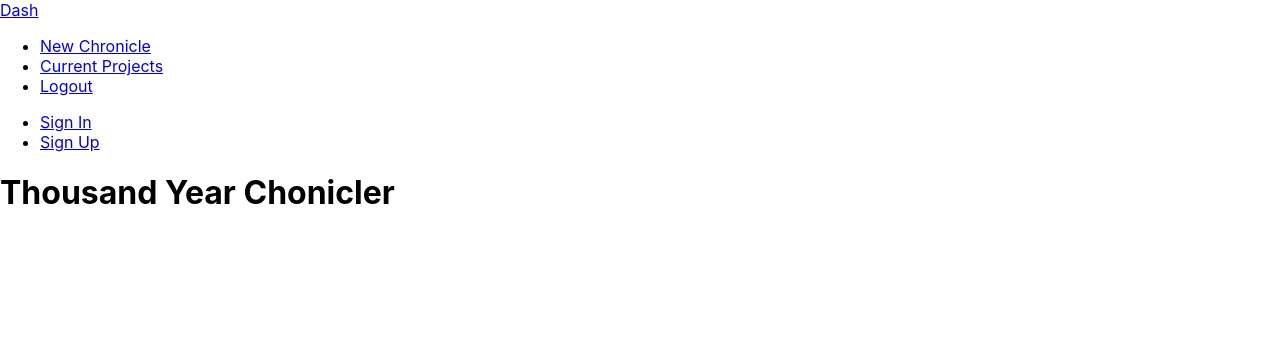
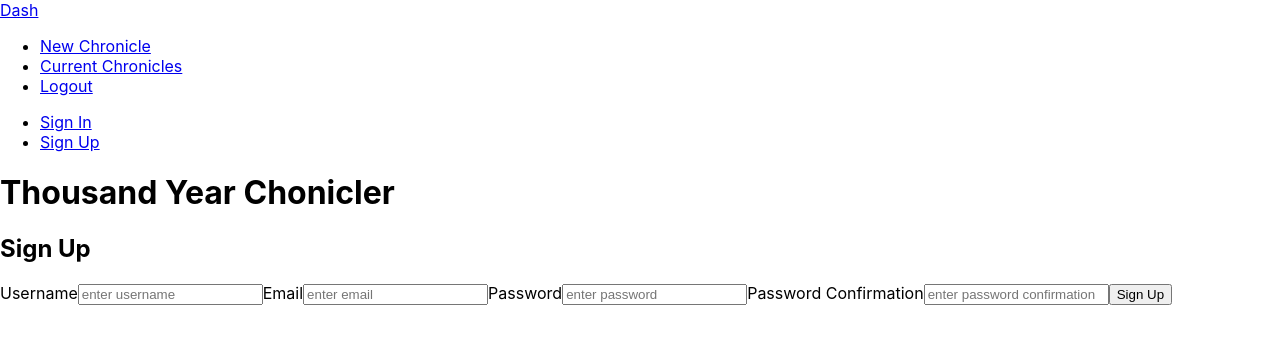
Before and after one commit to dwandrew/Thousand-year-frontend, a React (Create React App) app in the folder frontend/: page /signUp in a window 1280 px wide. Shown: the top 344 px of the page. Built offline with nearby package versions, Linux system fonts and the light colour scheme.

Commit message:
added create immortal form

```diff
--- a/frontend/src/App.js
+++ b/frontend/src/App.js
@@ -3,6 +3,8 @@ import Navbar from './components/layout/Navbar'
 import Dashboard from './components/dashboard/Dashboard'
 import ImmortalDetails from './components/immortals/ImmortalDetails'
 import SignIn from './components/auth/SignIn'
+import SignUp from './components/auth/SignUp'
+import CreateImmortal from './components/immortals/CreateImmortal'
 import  {BrowserRouter, Switch, Route} from 'react-router-dom'
 
 
@@ -16,6 +18,8 @@ function App() {
           <Route exact path='/' component = {Dashboard}/>
           <Route exact path='/immortals/:id' component = {ImmortalDetails}/>
           <Route exact path='/signin' component = {SignIn}/>
+          <Route exact path='/signUp' component = {SignUp}/>
+          <Route exact path='/createImmortal' component = {CreateImmortal}/>
         </Switch>
       </div>
     </BrowserRouter>
--- a/frontend/src/components/auth/SignIn.js
+++ b/frontend/src/components/auth/SignIn.js
@@ -24,11 +24,12 @@ export class SignIn extends Component {
     render() {
         return (
             <div>
+                <h2>Sign In</h2>
                 <form className = "Sign_In_Form" onSubmit ={this.handleSubmit}>
                     <label htmlFor="username">Username</label>
-                    <input type = 'text' id='username' name='username' value = {this.state.username} onChange = {this.handleChange}/>
+                    <input type = 'text' id='username' name='username' value = {this.state.username} onChange = {this.handleChange} placeholder = "enter username"/>
                     <label htmlFor="password">Password</label>
-                    <input type ='password' id='password' name='password' value = {this.state.password} onChange = {this.handleChange}/>
+                    <input type ='password' id='password' name='password' value = {this.state.password} onChange = {this.handleChange} placeholder='enter password'/>
                     <button type= "submit">Sign In</button>
                 </form>
             </div>
--- /dev/null
+++ b/frontend/src/components/auth/SignUp.js
@@ -0,0 +1,48 @@
+import React, { Component } from 'react'
+
+export class SignUp extends Component {
+    state = {
+        username: '',
+        email: '',
+        password: '',
+        password_confirmation: ''
+    }
+
+    handleSubmit = e => {
+        e.preventDefault()
+        this.setState({
+            username: '',
+            email: '',
+            password: '',
+            password_confirmation: ''
+        })
+    }
+
+    handleChange = e => {
+        this.setState({
+            [e.target.name]: e.target.value
+        })
+    }
+
+
+    render() {
+        return (
+            <div>
+                <h2>Sign Up</h2>
+                <form className = "Sign_Up_Form" onSubmit ={this.handleSubmit}>
+                    <label htmlFor="username">Username</label>
+                    <input type = 'text' id='username' name='username' value = {this.state.username} onChange = {this.handleChange} placeholder = "enter username"/>
+                    <label htmlFor="email">Email</label>
+                    <input type = 'text' id='email' name='email' value = {this.state.email} onChange = {this.handleChange} placeholder = "enter email"/>
+                    <label htmlFor="password">Password</label>
+                    <input type ='password' id='password' name='password' value = {this.state.password} onChange = {this.handleChange} placeholder='enter password'/>
+                    <label htmlFor="password_confirmation">Password Confirmation</label>
+                    <input type ='password' id='password_confirmation' name='password_confirmation' value = {this.state.password_confirmation} onChange = {this.handleChange} placeholder='enter password confirmation'/>
+                    <button type= "submit">Sign Up</button>
+                </form>
+            </div>
+        )
+    }
+}
+
+export default SignUp
--- a/frontend/src/components/immortals/CreateImmortal.js
+++ b/frontend/src/components/immortals/CreateImmortal.js
@@ -0,0 +1,41 @@
+import React, { Component } from 'react'
+
+export class CreateImmortal extends Component {
+    state = {
+        name: '',
+        description: ''
+    }
+
+    handleSubmit = e => {
+        e.preventDefault()
+        console.log(this.state)
+        this.setState({
+            name: '',
+            description: ''
+        })
+    }
+
+    handleChange = e => {
+        this.setState({
+            [e.target.name]: e.target.value
+        })
+    }
+
+
+    render() {
+        return (
+            <div>
+                <h2>Create New Immortal</h2>
+                <form className = "Immortal_Form" onSubmit ={this.handleSubmit}>
+                    <label htmlFor="name">Immortal Name</label>
+                    <input type = 'text' id='name' name='name' value = {this.state.name} onChange = {this.handleChange} placeholder = "enter name"/>
+                    <label htmlFor="description">Description</label>
+                    <textarea id='description' name='description' value = {this.state.description} onChange = {this.handleChange} placeholder='enter description'/>
+                    <button type= "submit">Create New Immortal</button>
+                </form>
+            </div>
+        )
+    }
+}
+
+export default CreateImmortal
--- a/frontend/src/components/layout/SignedInLinks.js
+++ b/frontend/src/components/layout/SignedInLinks.js
@@ -5,8 +5,8 @@ const SingedInLinks = () => {
     return (
 
             <ul>
-                <li><NavLink to='/'> New Chronicle </NavLink></li>
-                <li><NavLink to='/'> Current Projects </NavLink></li>
+                <li><NavLink to='/createImmortal'> New Chronicle </NavLink></li>
+                <li><NavLink to='/'> Current Chronicles </NavLink></li>
                 <li><NavLink to='/'> Logout </NavLink></li>
             </ul>
     )
--- a/frontend/src/components/layout/SignedOutLinks.js
+++ b/frontend/src/components/layout/SignedOutLinks.js
@@ -5,8 +5,8 @@ const SingedOutLinks = () => {
     return (
 
             <ul>
-                <li><NavLink to='/'> Sign In </NavLink></li>
-                <li><NavLink to='/'> Sign Up </NavLink></li>
+                <li><NavLink to='/signin'> Sign In </NavLink></li>
+                <li><NavLink to='/signup'> Sign Up </NavLink></li>
             </ul>
     )
     }
```
Also changed, not shown: frontend/src/components/auth/SingUp.js (deleted).
